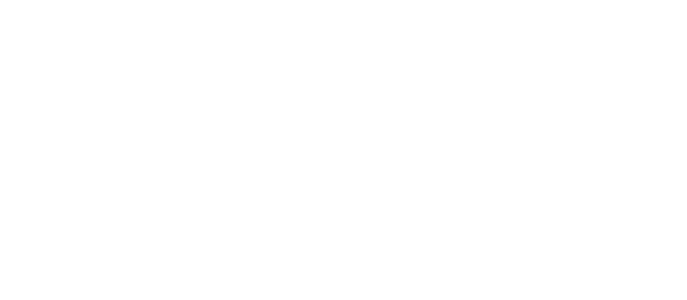
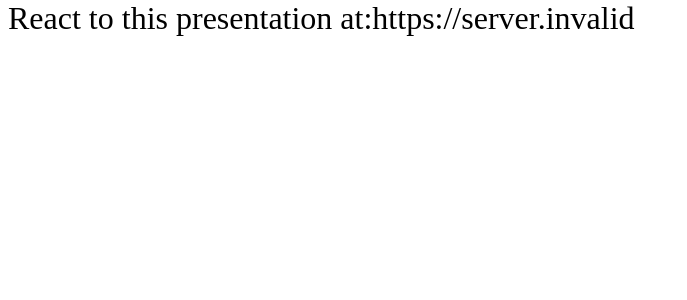
Before and after one commit to lasergoat/reactivlyext, a React app: page / in a window 1280 px wide. Shown: the top 300 px of the page, without its empty margins (0-687 px from the left). Built offline with nearby package versions, Linux system fonts and the light colour scheme; no server answers.

Commit message:
figure out how to inject css

```diff
--- a/background.js
+++ b/background.js
@@ -3,4 +3,9 @@ chrome.browserAction.onClicked.addListener(function (tab) {
   chrome.tabs.executeScript(tab.ib, {
     file: 'static/js/main.js'
   });
+
+  chrome.tabs.insertCSS(tab.id, {
+    file: 'static/css/main.css'
+  });
+
 });
--- a/config/webpack.config.dev.js
+++ b/config/webpack.config.dev.js
@@ -6,8 +6,6 @@ var InterpolateHtmlPlugin = require('react-dev-utils/InterpolateHtmlPlugin');
 var WatchMissingNodeModulesPlugin = require('react-dev-utils/WatchMissingNodeModulesPlugin');
 var getClientEnvironment = require('./env');
 var paths = require('./paths');
-
-
 
 // Webpack uses `publicPath` to determine where the app is being served from.
 // In development, we always serve from the root. This makes config easier.
--- a/package.json
+++ b/package.json
@@ -3,9 +3,11 @@
   "version": "0.1.0",
   "private": true,
   "dependencies": {
+    "axios": "^0.15.3",
+    "lodash": "^4.17.4",
     "react": "^15.4.2",
     "react-dom": "^15.4.2",
-    "replace-in-file": "^2.4.1"
+    "socket.io-client": "^1.7.3"
   },
   "devDependencies": {
     "autoprefixer": "6.7.2",
--- /dev/null
+++ b/src/App.css
@@ -0,0 +1,7 @@
+
+.ReacivlyApp-banner {
+  position: absolute;
+  top: 0;
+  font-size: 2rem;
+  z-index: 999999;
+}
--- a/src/App.js
+++ b/src/App.js
@@ -1,12 +1,55 @@
 import React, { Component } from 'react';
 
+import get from 'lodash/get';
+import io from 'socket.io-client';
+
+const socket = io(`http://localhost:3001`)
+
+import './App.css';
+
+import {
+  getRequest,
+  originUrl
+} from './http-util';
+
+// we have to use inline styles since
+// we aren't importing css
 class App extends Component {
   componentWillMount() {
-    // alert('HERE');
+    console.log('mounted-reactiv.ly');
+
+    // first thing to do when mounted is send current url to API
+    const url = originUrl();
+    getRequest(`${process.env.REACT_APP_API_URL}?name=Daniel&url=${url}`)
+      .catch((err) => console.error(err))
+
+    socket.on('event', (data) => {
+      console.log(data);
+    });
+
+    // if we get an emoji - show it
+    socket.on("emoji", (data) => {
+      this.pushInteraction(data);
+    });
+
+    // if we get an question - show it
+    socket.on("R:App\\Events\\Question", (data) => {
+      this.pushQuestion(data);
+    });
+  }
+  pushInteraction(data) {
+    console.log(data);
+  }
+  pushQuestion(data) {
+    console.log(data);
   }
   render() {
     return (
-      <div className="App">
+      <div className="ReacivlyApp-wrapper">
+        <div className="ReacivlyApp-banner">
+          React to this presentation at:
+          {process.env.REACT_APP_SPA_URL}
+        </div>
       </div>
     );
   }
--- /dev/null
+++ b/src/http-util.js
@@ -0,0 +1,23 @@
+
+import get from 'lodash/get';
+import axios from 'axios';
+
+export function originUrl() {
+  const origin = window.location.href;
+
+  return origin;
+}
+
+// send http GET request
+export function getRequest(url, options = {}) {
+  const request = {
+    // map the options to axios
+    ...options,
+    url,
+    method: 'get',
+    data: get(options, 'body', {}),
+  };
+
+  // return a promise
+  return axios(request);
+}
--- a/src/index.js
+++ b/src/index.js
@@ -2,11 +2,26 @@ import React from 'react';
 import ReactDOM from 'react-dom';
 import App from './App';
 
-var root = document.createElement('div');
-root.setAttribute('id', 'root');
-document.body.appendChild(root);
+const rootName = 'reactivly334422331122__1';
 
-ReactDOM.render(
-  <App />,
-  root
-);
+// since this is a chrome extension it gets injected into the page
+// so, we need to make a new element for our app to live in
+// however, we need to remove an existing instance if they click it again
+const existingRoot = document.getElementById(rootName);
+
+const add = () => {
+  const root = document.createElement('div');
+  root.setAttribute('id', rootName);
+  document.body.appendChild(root);
+
+  ReactDOM.render(
+    <App />,
+    root
+  );
+}
+
+if (existingRoot) {
+  document.body.removeChild(existingRoot);
+}
+
+add();
```
Also changed, not shown: manifest.json.
